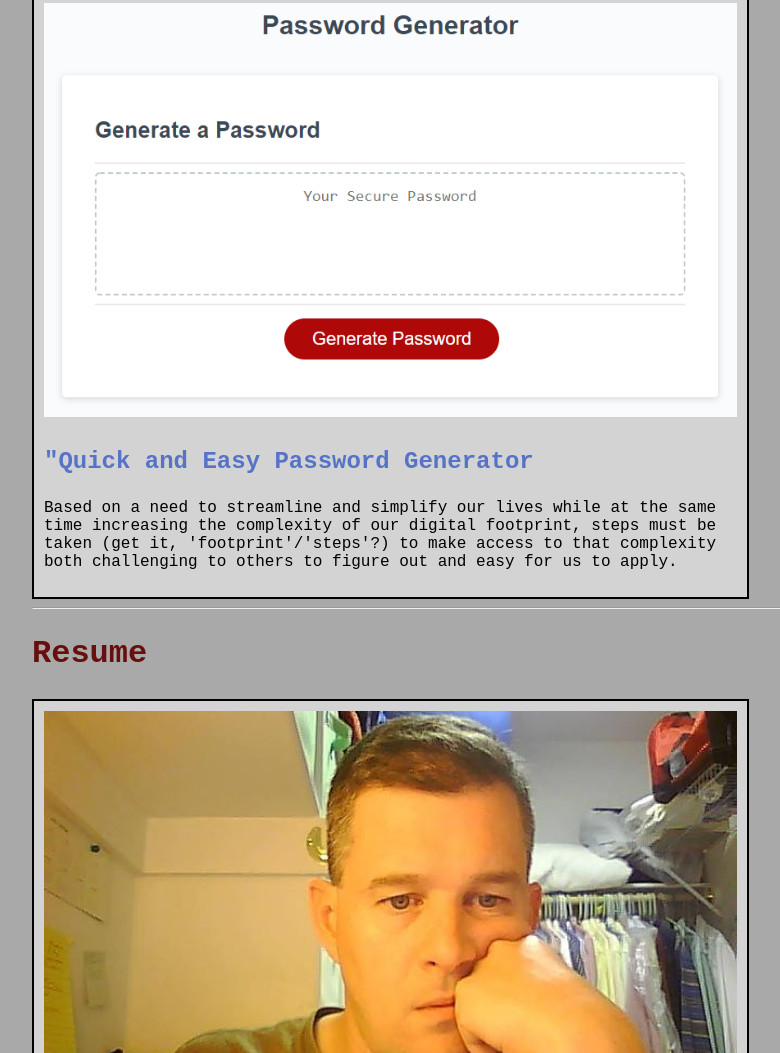
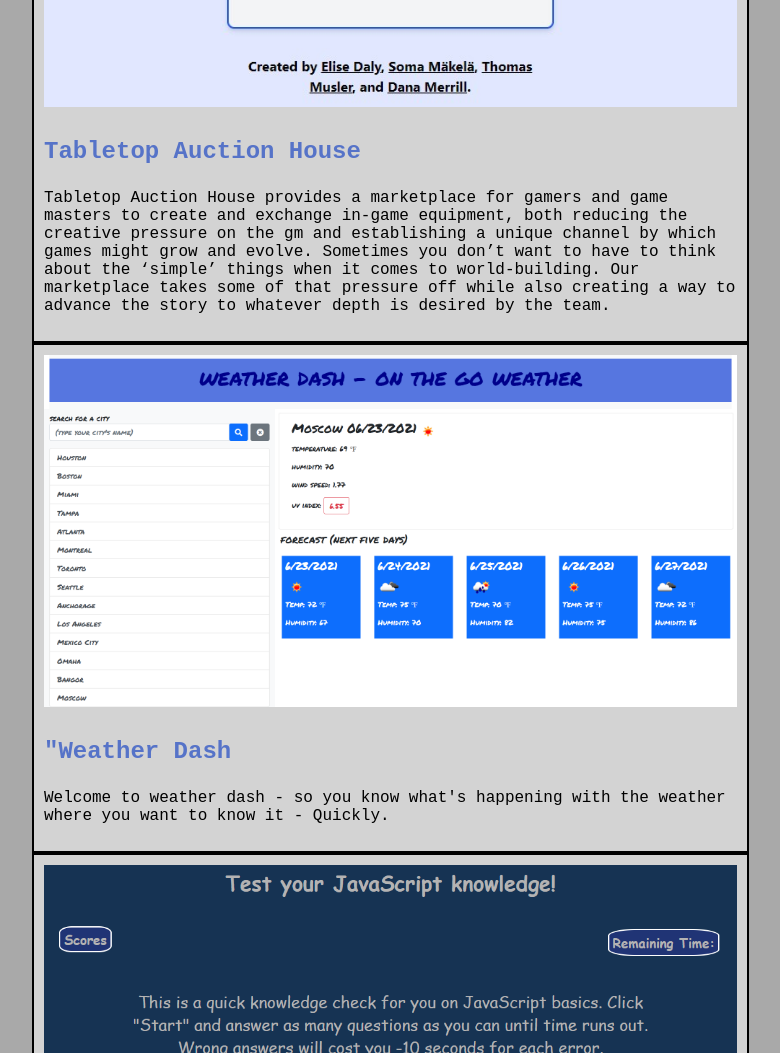
Before and after one commit to dtmerrill/HW2-DTM-Portfolio, a plain HTML site: page index.html in a window 1280 px wide. Shown: the part 2491-3544 px from the top of the page, without its empty margins (96-876 px from the left). Drawn offline with Linux system fonts and the light colour scheme; a web font is replaced by a local one.

Commit message:
completed project info

```diff
--- a/index.html
+++ b/index.html
@@ -61,6 +61,34 @@
 
 					<p>
 						This app lets you leave decision-making behind at that most important time of the day - Cocktail Hour.
+					</p>
+				</div>
+			</div>
+
+			<div class="column">
+				<div class="content">
+					<a href="https://tabletop-auction-house.herokuapp.com/" target="_blank"><img src= "./assets/img/TAH_p2.jpg"
+					alt="" style="width:100%"> </a>
+					<h3>
+						<a href="https://tabletop-auction-house.herokuapp.com/" target="_blank">Tabletop Auction House</a>
+					</h3>
+
+					<p>
+						Tabletop Auction House provides a marketplace for gamers and game masters to create and exchange in-game equipment, both reducing the creative pressure on the gm and establishing a unique channel by which games might grow and evolve. Sometimes you don’t want to have to think about the ‘simple’ things when it comes to world-building. Our marketplace takes some of that pressure off while also creating a way to advance the story to whatever depth is desired by the team.
+					</p>
+				</div>
+			</div>
+
+			<div class="column">
+				<div class="content">
+					<a href="https://dtmerrill.github.io/weather-dashboard/" target="_blank"><img src= "./assets/img/weather-dash.png"
+						alt="" style="width:100%"> </a>
+					<h3>
+						<a href="https://dtmerrill.github.io/weather-dashboard/" target="_blank">"Weather Dash</a>
+					</h3>
+
+					<p>
+						Welcome to weather dash - so you know what's happening with the weather where you want to know it - Quickly.
 					</p>
 				</div>
 			</div>
```
Also changed, not shown: assets/img/TAH_p2.jpg (added), assets/img/weather-dash.png (added).
